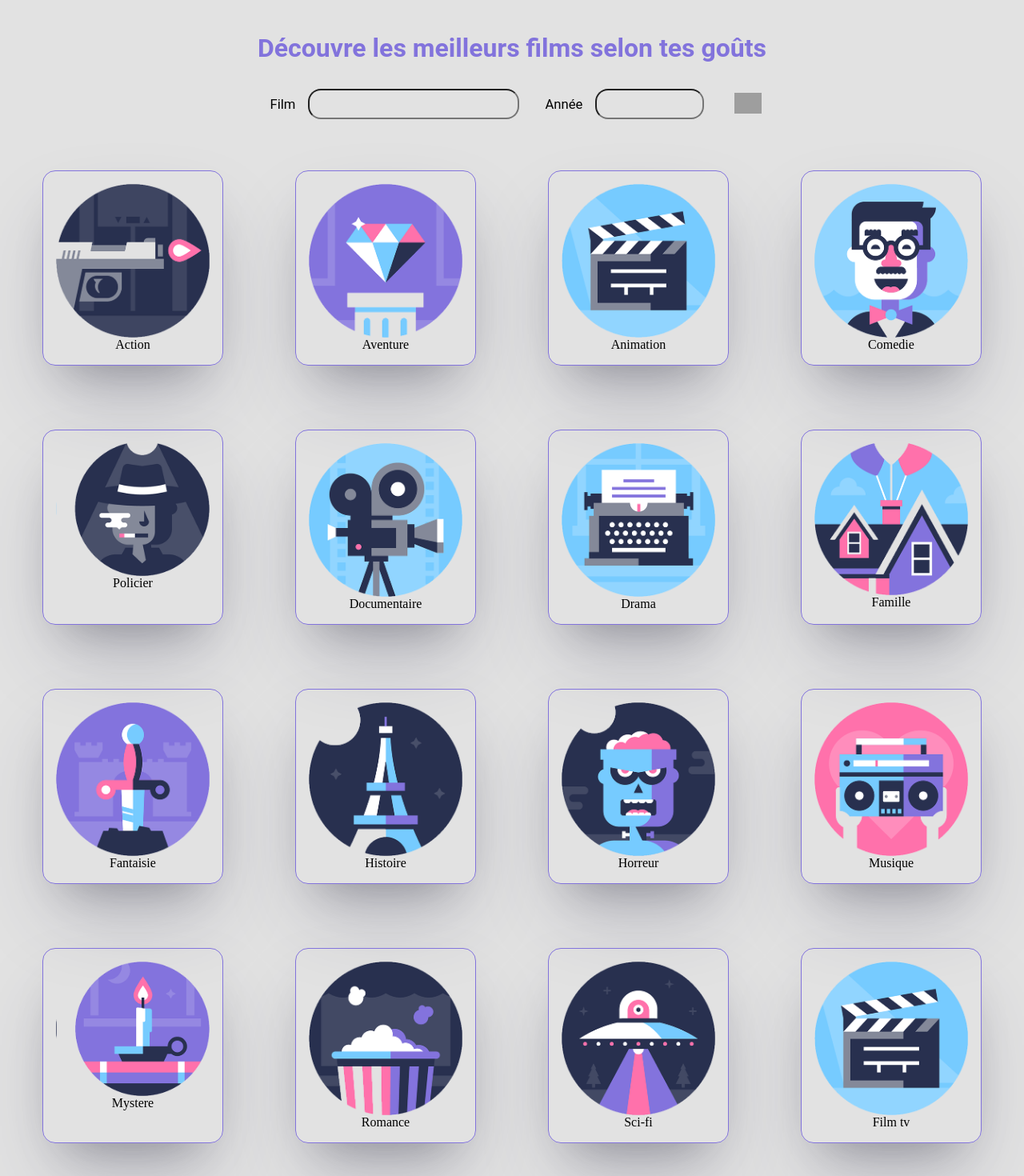
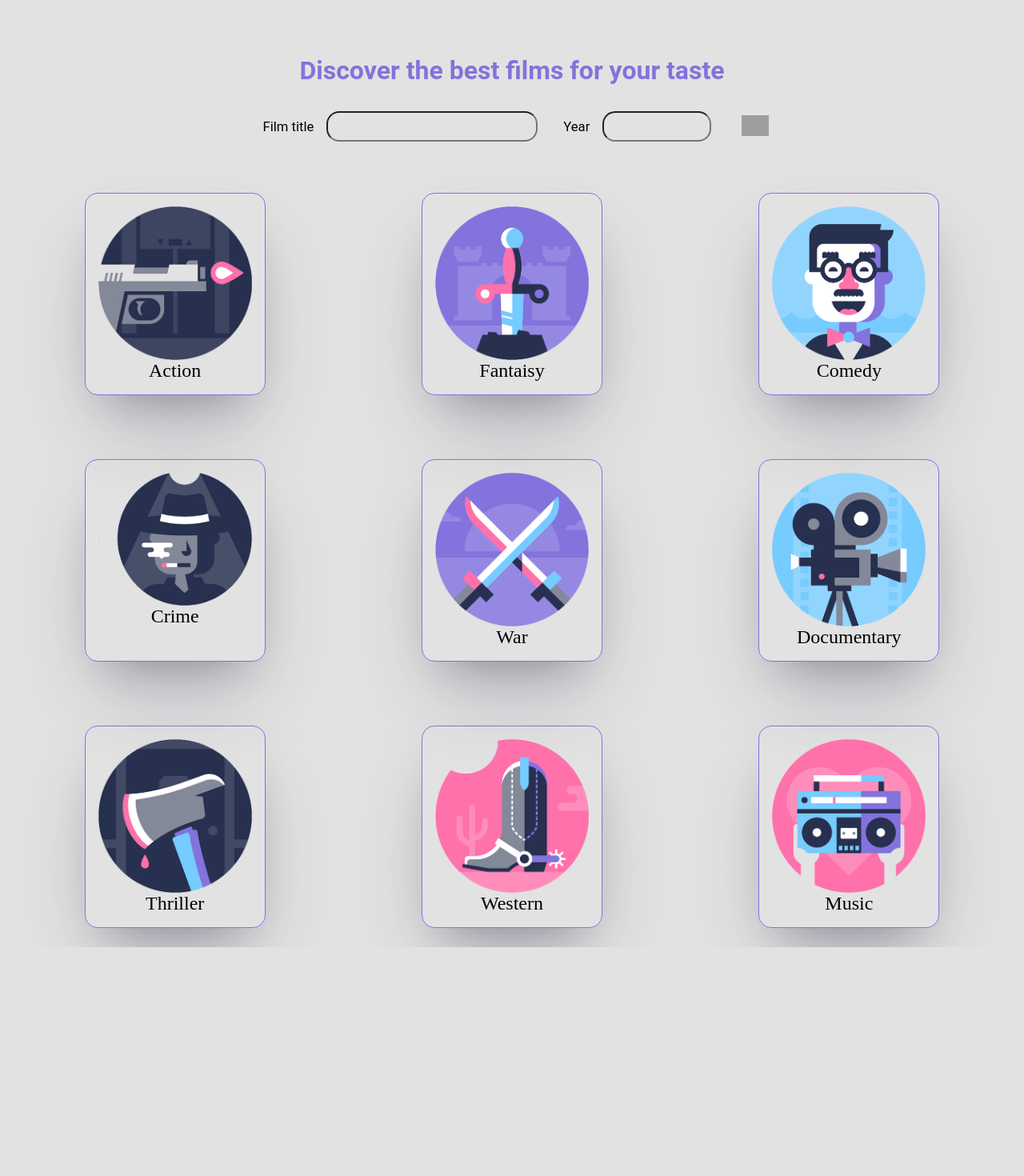
Before and after one commit to Mikael-W/nuxt3-Movie-App, a Nuxt app: page /home in a window 1280 px wide. Shown: the part 220-1690 px from the top of the page at 80% size. After the commit the page ends 1404 px from the top, so only its background shows below. Built offline with nearby package versions, Linux system fonts and the light colour scheme; grey boxes are pictures that could not be loaded.

Commit message:
get type movie done

```diff
--- a/components/Header.vue
+++ b/components/Header.vue
@@ -15,12 +15,12 @@ export default {
        <img src="@/assets/logo/logo.png" alt="steeplix">
      </div>
     <div class="header_container-subtitle">
-      Découvre les meilleurs films selon tes goûts
+      Discover the best films for your taste
     </div>
     <div class="header_container--search_input">
-      <label for="movie">Film</label>
+      <label for="movie">Film title</label>
       <input type="text" class="search_input-movie" v-model="movie">
-      <label for="year">Année</label>
+      <label for="year">Year</label>
       <input type="text" class="search_input-year" v-model="year">
       <button>
         <img src="@/assets/app_icons/chercher.png" alt="">
--- a/components/MovieType.vue
+++ b/components/MovieType.vue
@@ -1,89 +1,63 @@
+<script lang="ts">
+import { useMovieStore } from "@/stores/movies";
+
+  export default {
+    setup(){
+      const movieStore = useMovieStore();
+      return { movieStore }
+    },
+  methods: {
+    getAllMoviesType(movieType: number){
+      this.movieStore.getMoviesByType(movieType);
+    }
+  }
+}
+</script>
+
 <template>
   <div class="movies_container">
     <div class="movies_container-type">
-      <div class="movie_card">
+      <div class="movie_card" @click="getAllMoviesType(28)">
         <img src="@/assets/movie_icons/action.png" alt="film d'action">
         <div class="movie_card-type">Action</div>
       </div>
-      <div class="movie_card">
-        <img src="@/assets/movie_icons/aventure.png" alt="film d'aventure">
-        <div class="movie_card-type">Aventure</div>
+      <div class="movie_card" @click="getAllMoviesType(14)">
+        <img src="@/assets/movie_icons/fantaisie.png" alt="film fantaise">
+        <div class="movie_card-type">Fantaisy</div>
       </div>
-      <div class="movie_card">
-        <img src="@/assets/movie_icons/animation.png" alt="film d'animation">
-        <div class="movie_card-type">Animation</div>
-      </div>
-      <div class="movie_card">
+      <div class="movie_card" @click="getAllMoviesType(35)">
         <img src="@/assets/movie_icons/comedie.png" alt="comedie">
-        <div class="movie_card-type">Comedie</div>
+        <div class="movie_card-type">Comedy</div>
       </div>
     </div>
     <div class="movies_container-type">
-      <div class="movie_card">
+      <div class="movie_card" @click="getAllMoviesType(80)">
         <img src="@/assets/movie_icons/policier.png" alt="film policier">
-        <div class="movie_card-type">Policier</div>
+        <div class="movie_card-type">Crime</div>
       </div>
-      <div class="movie_card">
+      <div class="movie_card" @click="getAllMoviesType(10752)">
+        <img src="@/assets/movie_icons/guerre.png" alt="war movie">
+        <div class="movie_card-type">War</div>
+      </div>
+
+      <div class="movie_card" @click="getAllMoviesType(99)">
         <img src="@/assets/movie_icons/documentaire.png" alt="film documentaire">
-        <div class="movie_card-type">Documentaire</div>
+        <div class="movie_card-type">Documentary</div>
       </div>
-      <div class="movie_card">
-        <img src="@/assets/movie_icons/drama.png" alt="film dramatique">
-        <div class="movie_card-type">Drama</div>
-      </div>
-      <div class="movie_card">
-        <img src="@/assets/movie_icons/famille.png" alt="film familliale">
-        <div class="movie_card-type">Famille</div>
-      </div>
+
     </div>
     <div class="movies_container-type">
-      <div class="movie_card">
-        <img src="@/assets/movie_icons/fantaisie.png" alt="film fantaise">
-        <div class="movie_card-type">Fantaisie</div>
-      </div>
-      <div class="movie_card">
-        <img src="@/assets/movie_icons/histoire.png" alt="film historique">
-        <div class="movie_card-type">Histoire</div>
-      </div>
-      <div class="movie_card">
-        <img src="@/assets/movie_icons/horror.png" alt="film d'horreur">
-        <div class="movie_card-type">Horreur</div>
-      </div>
-      <div class="movie_card">
-        <img src="@/assets/movie_icons/musique.png" alt="comedie musical">
-        <div class="movie_card-type">Musique</div>
-      </div>
-    </div>
-    <div class="movies_container-type">
-      <div class="movie_card">
-        <img src="@/assets/movie_icons/mystere.png" alt="film mystere">
-        <div class="movie_card-type">Mystere</div>
-      </div>
-      <div class="movie_card">
-        <img src="@/assets/movie_icons/romance.png" alt="film romantique">
-        <div class="movie_card-type">Romance</div>
-      </div>
-      <div class="movie_card">
-        <img src="@/assets/movie_icons/science-fiction.png" alt="film de science fiction">
-        <div class="movie_card-type">Sci-fi</div>
-      </div>
-      <div class="movie_card">
-        <img src="@/assets/movie_icons/film-tv.png" alt="film tv">
-        <div class="movie_card-type">Film tv</div>
-      </div>
-    </div>
-    <div class="movies_container-type">
-      <div class="movie_card">
-        <img src="@/assets/movie_icons/thriller.png" alt="thriller">
+      <div class="movie_card" @click="getAllMoviesType(53)">
+        <img src="@/assets/movie_icons/thriller.png" alt="thriller movie">
         <div class="movie_card-type">Thriller</div>
       </div>
-      <div class="movie_card">
-        <img src="@/assets/movie_icons/guerre.png" alt="film de guerre">
-        <div class="movie_card-type">Guerre</div>
+      <div class="movie_card" @click="getAllMoviesType(37)">
+        <img src="@/assets/movie_icons/western.png" alt="western movie">
+        <div class="movie_card-type">Western</div>
       </div>
-      <div class="movie_card">
-        <img src="@/assets/movie_icons/western.png" alt="western">
-        <div class="movie_card-type">Western</div>
+      <div class="movie_card"  @click="getAllMoviesType(10402)">
+        <img src="@/assets/movie_icons/musique.png" alt="Music movie">
+        <div class="movie_card-type">Music</div>
       </div>
     </div>
   </div>
@@ -106,6 +80,9 @@
       img{
          width: 15vw;
       }
+      .movie_card-type{
+        font-size:1.5rem;
+      }
     }
     .movie_card:hover{
       transform: scale(1.1);
--- /dev/null
+++ b/stores/movies.ts
@@ -0,0 +1,35 @@
+import axios from 'axios';
+import {defineStore} from 'pinia';
+
+interface Movie {
+  adult: boolean;
+  backdrop_path: string;
+  genre_ids: number[];
+  id: number;
+  media_type: string;
+  original_language: string;
+  original_title: string;
+  overview: string;
+  popularity: number;
+  poster_path: string;
+  release_date: string;
+  title: string;
+  video: boolean;
+  vote_average: number;
+  vote_count: number;
+}
+
+export const useMovieStore = defineStore("movie", {
+  state: () => ({
+    movies : [],
+  }),
+  actions: {
+    async getMoviesByType(type: number): Promise<void>{
+      await axios.get("https://api.themoviedb.org/3/list/" + type,{
+        headers: {
+          authorization: `Bearer eyJhbGciOiJIUzI1NiJ9.eyJhdWQiOiJiZWUxNjFjM2Q2YTczYzFiYWRmNjRiODAxN2RkODBlNCIsInN1YiI6IjYyZjIyNzIwMTUxMWFhMDA3ZDQyODRjMCIsInNjb3BlcyI6WyJhcGlfcmVhZCJdLCJ2ZXJzaW9uIjoxfQ.KLXn1jHj49w417T36NxE0NENwVQ3Htaqz-5awc_NnkI`
+        }}).then(response => this.movies =response.data.items)
+        console.log(this.movies)
+    }
+  }
+})
```
Also changed, not shown: assets/logo/logo.png, stores/movie.ts (deleted).
